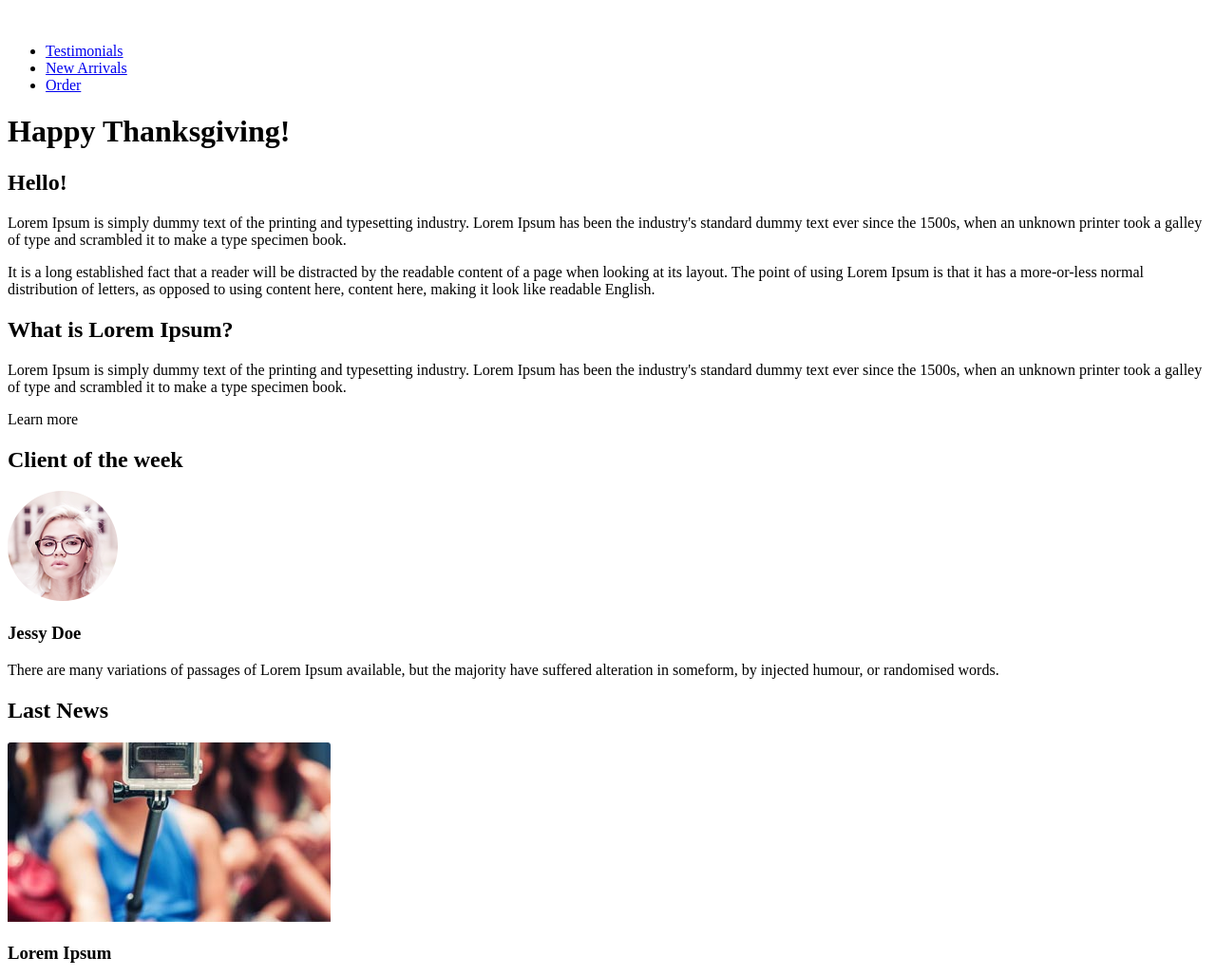
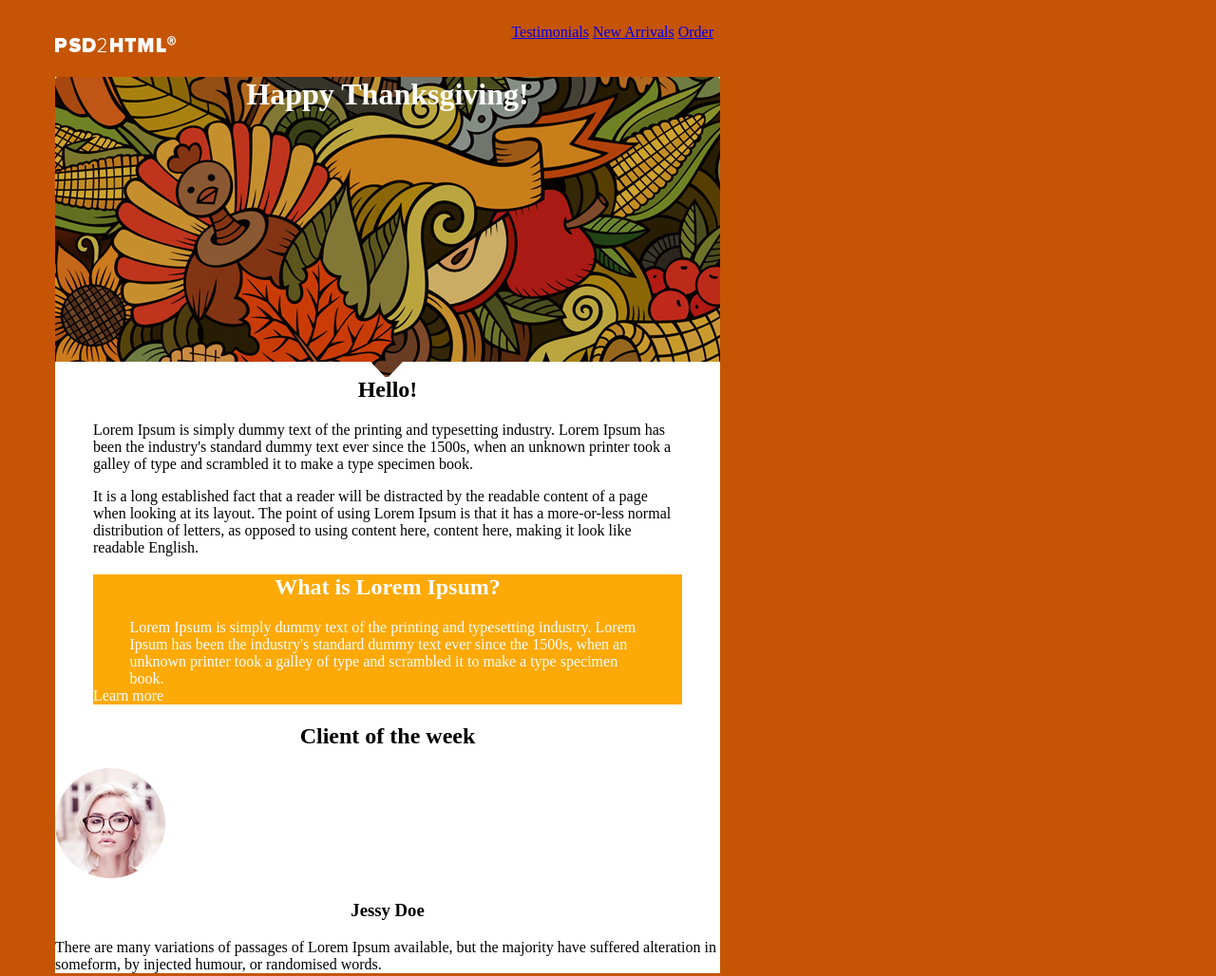
Before and after one commit to karachev/thanksgiving, a plain HTML site: page index.html in a window 1280 px wide. Shown: the top 1028 px of the page at 95% size. Drawn offline with Linux system fonts and the light colour scheme.

Commit message:
0.3.1
Старт сетки

```diff
--- /dev/null
+++ b/css/style.css
@@ -0,0 +1,73 @@
+
+body {
+  width: 800px;
+/*  margin: 0 auto;*/
+  background: #c65405;
+}
+
+.navigation-logo {
+  float: left;
+  margin-left: 50px;
+  margin-top: 30px;
+}
+
+.main-navigation {
+  float: right;
+  margin-right: 57px;
+}
+
+.container::after {
+  content: "";
+  display: table;
+  clear: both;
+}
+
+.main-navigation li {
+  display: inline-block;
+  vertical-align: middle;
+
+}
+
+.index-logo {
+  background: url(../img/logo-big1.jpg) no-repeat center;
+  min-height: 318px;
+}
+
+h1 {
+  text-align: center;
+  color: #ffffff;
+
+}
+
+.hello {
+  width: 620px;
+  margin: 0 auto;
+}
+
+.main-block {
+  width: 700px;
+  margin: 0 auto;
+  background: #ffffff;
+
+  margin-top: -22px; /*Хотелось бы избавиться от этого*/
+}
+
+.main-block h2 {
+  text-align: center;
+}
+
+.about-loren {
+  width: 620px;
+  margin: 0 auto;
+  color: #ffffff;
+  background: #fda907;
+}
+
+.about-loren p {
+  width: 543px;
+  margin: 0 auto;
+}
+
+.client h3 {
+  text-align: center;
+}
--- a/index.html
+++ b/index.html
@@ -2,6 +2,7 @@
 <html lang="en">
   <head>
     <meta charset="utf-8">
+    <link href="css/style.css" rel="stylesheet">
     <title>Thanksgiving</title>
   </head>
   <body>
@@ -29,6 +30,7 @@
       <div class="index-logo">
         <h1>Happy Thanksgiving!</h1>
       </div>
+      <div class="main-block">
         <div class="hello">
           <h2>Hello!</h2>
           <p>Lorem Ipsum is simply dummy text of the printing and typesetting industry. Lorem Ipsum has been the industry's standard dummy text ever since the 1500s, when an unknown printer took a galley of type and scrambled it to make a type specimen book.</p>
@@ -44,6 +46,7 @@
           <img src="../img/client.png">
           <h3>Jessy Doe</h3>
           <p>There are many variations of passages of Lorem Ipsum available, but the majority have suffered alteration in someform, by injected humour, or randomised words.</p>
+        </div>
       </div>
       <div class="news">
         <h2>Last News</h2>
```
Lines whose indentation alone changed are shown as unchanged.
